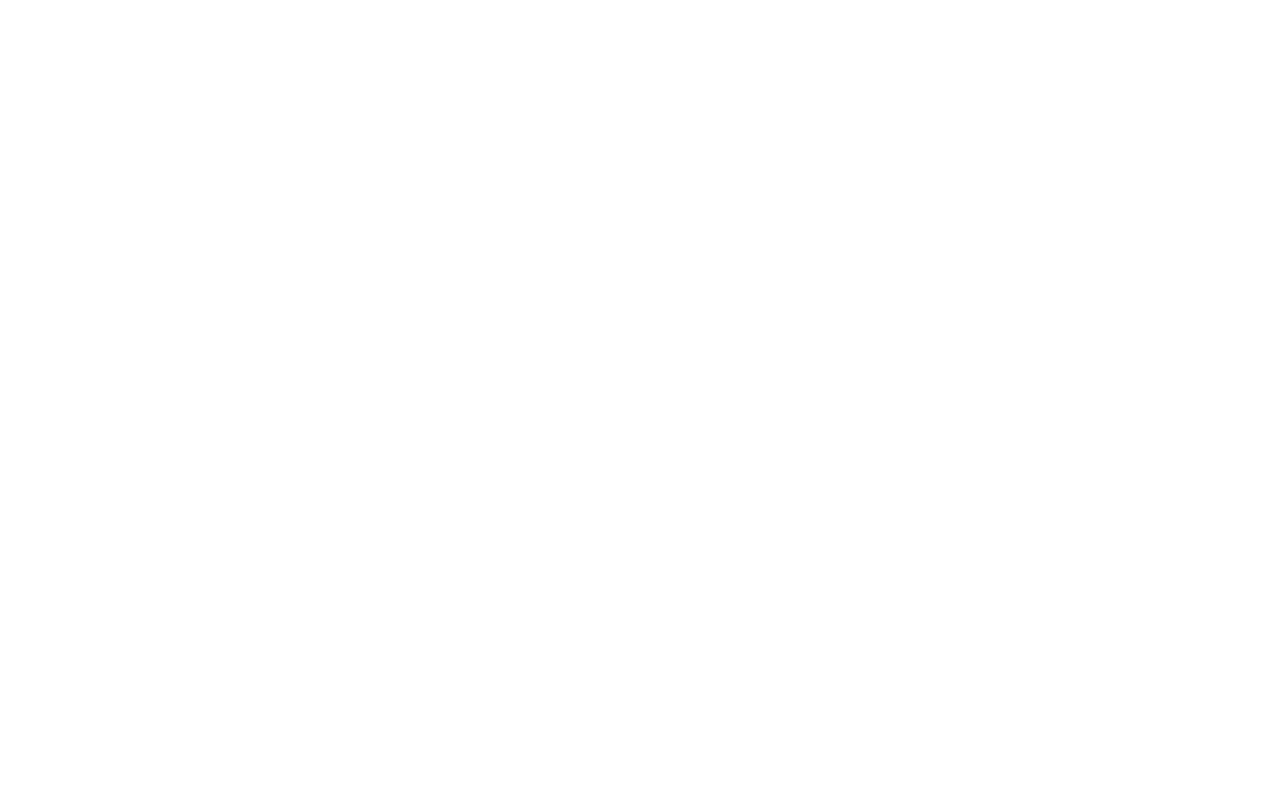
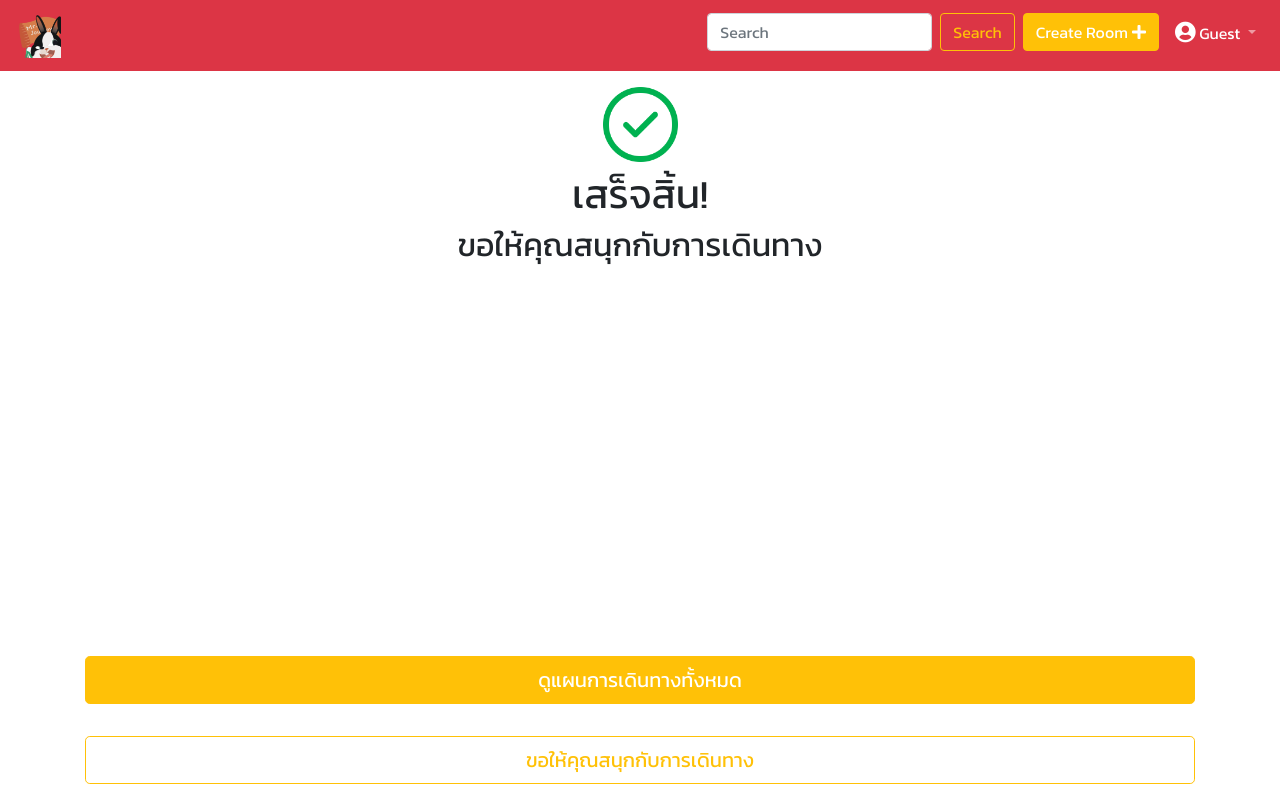
Before and after one commit to romncn/SeniorProject-MrJourney, a React (Create React App) app: page /CreateTripFinished in a window 1280 px wide. Built offline with nearby package versions, Linux system fonts and the light colour scheme.

Commit message:
[ADD]CreateTripFinished.js

```diff
--- a/src/index.js
+++ b/src/index.js
@@ -3,6 +3,7 @@
 import {Router,Route,browserHistory} from 'react-router';
 import App from './App';
 import CreateTrip from './linepage/CreateTrip';
+import CreateTripFinished from './linepage/CreateTripFinished';
 import CreateTripPerDay from './linepage/CreateTripPerDay';
 import Home from './webpage/Home';
 
@@ -16,6 +17,7 @@
     <Router history = {browserHistory}>
         <Route path="/" component={App}/>
         <Route path="/CreateTrip" component={CreateTrip}/>
+        <Route path="/CreateTripFinished" component={CreateTripFinished}/>
         <Route path="/CreateTripPerDay" component={CreateTripPerDay}/>
         <Route path="/Home" component={Home}/>
 
--- /dev/null
+++ b/src/linepage/CreateTripFinished.js
@@ -0,0 +1,45 @@
+import React, { useState } from 'react';
+import '../static/css/App.css';
+import { Link } from 'react-router';
+import Logo from '../static/img/success.png';
+// import NavTripPage from '../components/Nav/NavTripPage';
+import NavWebPage from '../components/Nav/NavWebPage';
+import FooterTripPage from '../components/Footer/FooterTripPage';
+
+class CreateTripFinished extends React.Component {
+
+    render() {
+        return (
+            <div className="flex-wrapper">
+
+                <div className="top-page">
+                    <NavWebPage></NavWebPage>
+                    <div className="content-page py-3">
+                        <div className="container">
+                            <div className="text-center">
+                                <img src={Logo} height="75" width="75" alt="Success"></img>
+                                <h1 className="pt-2">เสร็จสิ้น!</h1>
+                                <h2>ขอให้คุณสนุกกับการเดินทาง</h2>
+                            </div>
+                        </div>
+                    </div>
+                </div>
+
+                <div className="buttom-page">
+                    <Link to="/CreateTripPerDay" >
+                        <FooterTripPage footertext={"ดูแผนการเดินทางทั้งหมด"}></FooterTripPage>
+                    </Link>
+                    <Link to="/CreateTripPerDay">
+                        <div className="container py-3">
+                            <button type="button" class="btn btn-outline-warning btn-lg btn-block">ขอให้คุณสนุกกับการเดินทาง</button>
+                        </div>
+                    </Link>
+
+                </div>
+
+            </div>
+        )
+    }
+}
+
+export default CreateTripFinished;
```
Also changed, not shown: src/static/img/success.png (added).
